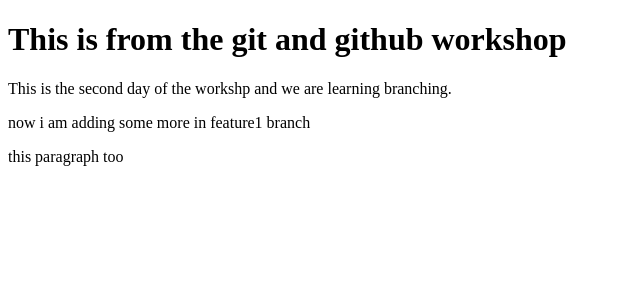
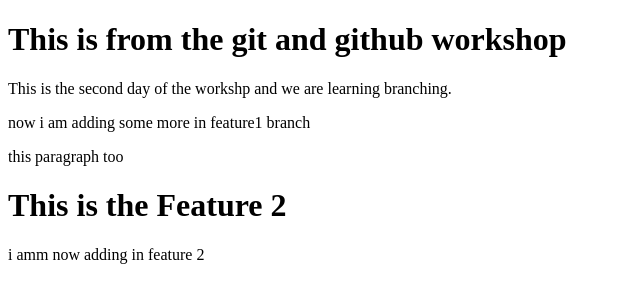
Before and after one commit to ShreetiUpreti/gitandgithubworkshop, a plain HTML site: page index.html in a window 1280 px wide. Shown: the whole page, without its empty margins (0-640 px from the left). Drawn offline with Linux system fonts and the light colour scheme.

Commit message:
added a new hedline and paragraph in index.html staying in feature 2

```diff
--- a/index.html
+++ b/index.html
@@ -12,5 +12,10 @@
 
 <p>this paragraph too</p>
 
+
+<h1>This is the Feature 2</h1>
+
+<p>i amm now adding in feature 2</p>
+
 </body>
 </html>
```
